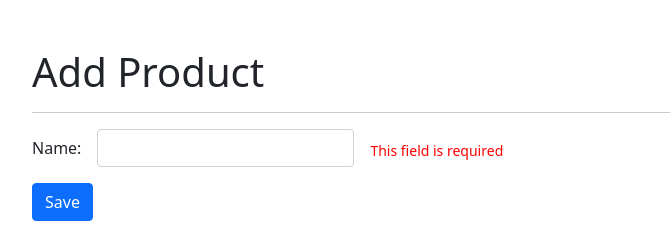
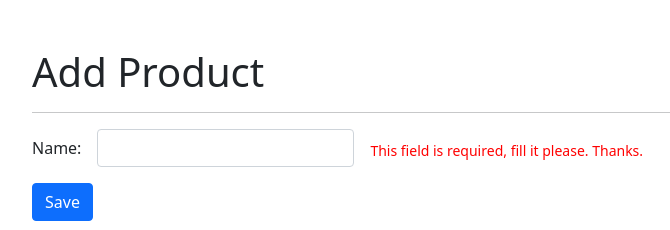
Before and after one commit to SergioGordillo/CustomizedDirectivesAppAngular, an Angular app: page /products/add in a window 1280 px wide. Shown: the top 230 px of the page, without its empty margins (50-720 px from the left). Built offline with nearby package versions, Linux system fonts and the light colour scheme.

Commit message:
feat: Customized message for directive

```diff
--- a/src/app/products/pages/add/add.component.html
+++ b/src/app/products/pages/add/add.component.html
@@ -10,8 +10,8 @@
             <input class="form-control" formControlName="name">
         </div>
         <div class="col-auto">
-            <div class="form-text"
-                 error-msg
+            <div error-msg
+                 message="This field is required, fill it please. Thanks."
                  *ngIf="itHasErrors('name')">
                 <span>This field is required</span>
             </div>
--- a/src/app/shared/directives/errmsg.directive.ts
+++ b/src/app/shared/directives/errmsg.directive.ts
@@ -1,4 +1,4 @@
-import { Directive, ElementRef, OnInit } from '@angular/core';
+import { Directive, ElementRef, Input, OnInit } from '@angular/core';
 
 @Directive({
   selector: '[error-msg]'
@@ -6,7 +6,8 @@ import { Directive, ElementRef, OnInit } from '@angular/core';
 export class ErrorMessageDirective implements OnInit {
 
   public htmlElement: ElementRef<HTMLElement>
-  color: string = "red";
+  @Input() color: string = "red";
+  @Input() message: string = "";
 
   constructor(private el:ElementRef<HTMLElement>) {
     this.htmlElement=el;
@@ -14,10 +15,20 @@ export class ErrorMessageDirective implements OnInit {
 
   ngOnInit(): void {
     this.setColor();
+    this.setMessage();
+    this.addClass();
   }
 
   setColor(): void{
     this.htmlElement.nativeElement.style.color=this.color;
   }
 
+  setMessage(): void{
+    this.htmlElement.nativeElement.innerHTML=this.message;
+  }
+
+  addClass(): void{
+    this.htmlElement.nativeElement.classList.add('form-text');
+  }
+
 }
```
